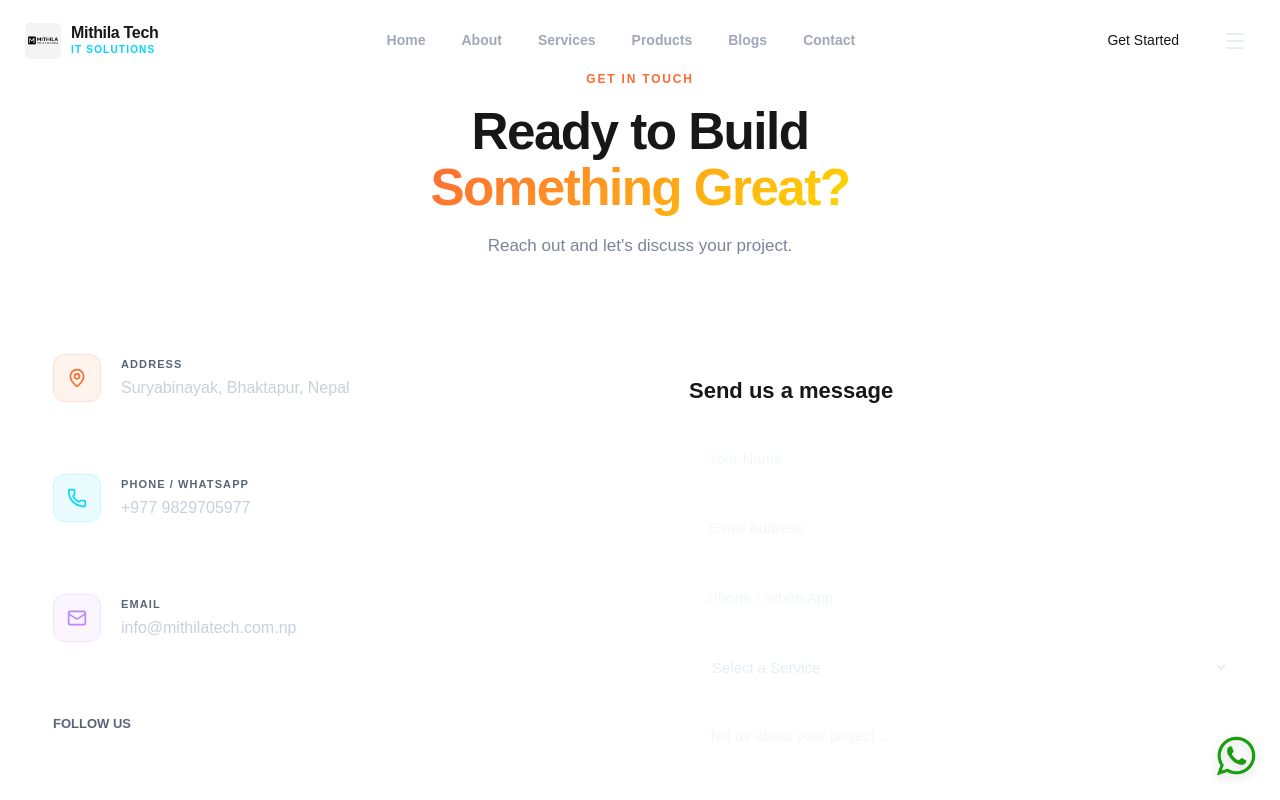
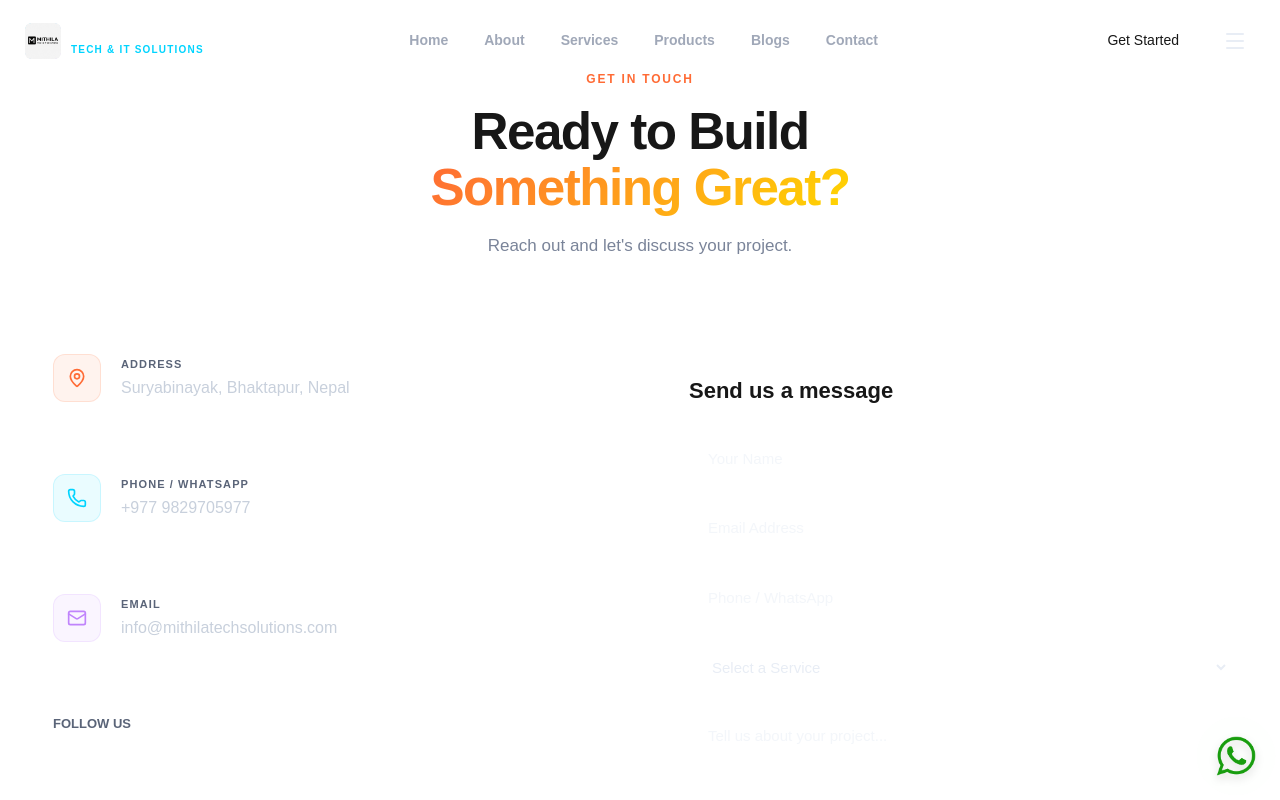
Before and after one commit to TECHNO-NB/mithilatech, a Next.js app: page /contact in a window 1280 px wide. Shown: the top 800 px of the page. Built offline with nearby package versions, Linux system fonts and the light colour scheme.

Commit message:
fixed logo name

```diff
--- a/src/app/contact/page.tsx
+++ b/src/app/contact/page.tsx
@@ -266,7 +266,7 @@ const page = () => {
               {
                 icon: Mail,
                 label: "Email",
-                val: "info@mithilatech.com.np",
+                val: "info@mithilatechsolutions.com",
                 color: "#C084FC",
               },
             ].map((item, i) => (
--- a/src/components/Footer.tsx
+++ b/src/components/Footer.tsx
@@ -5,10 +5,23 @@ import React from "react";
 import logo from "../../public/mithilatechlogo.jpeg";
 import Image from "next/image";
 import whatsapp from "../../public/whatsapp.png";
+import { useRouter } from "next/navigation";
 
 const NAV_LINKS = ["Home", "About", "Services", "Products", "Blogs", "Contact"];
 
+
+
 const Footer = () => {
+  const navigate =useRouter()
+  const handleNavigate = (link: string) => {
+    const path = link.toLocaleLowerCase();
+    if (path === "home") {
+      navigate.push("/");
+
+    } else {
+      navigate.push(`/${path}`);
+    }
+  };
   return (
     <footer
       style={{
@@ -71,7 +84,7 @@ const Footer = () => {
             {NAV_LINKS.map((l) => (
               <button
                 key={l}
-                onClick={() => scrollTo(l.toLowerCase())}
+                onClick={() => handleNavigate(l)}
                 style={{
                   background: "none",
                   border: "none",
--- a/src/components/Navbar.tsx
+++ b/src/components/Navbar.tsx
@@ -98,10 +98,11 @@ export default function Navbar() {
                   fontSize: 16,
                   fontWeight: 800,
                   letterSpacing: "-0.02em",
+                  color:"white",
                   lineHeight: 1.1,
                 }}
               >
-                Mithila Tech
+                Mithila
               </div>
               <div
                 style={{
@@ -112,7 +113,7 @@ export default function Navbar() {
                   textTransform: "uppercase",
                 }}
               >
-                IT Solutions
+                Tech & IT Solutions
               </div>
             </div>
           </motion.div>
```
